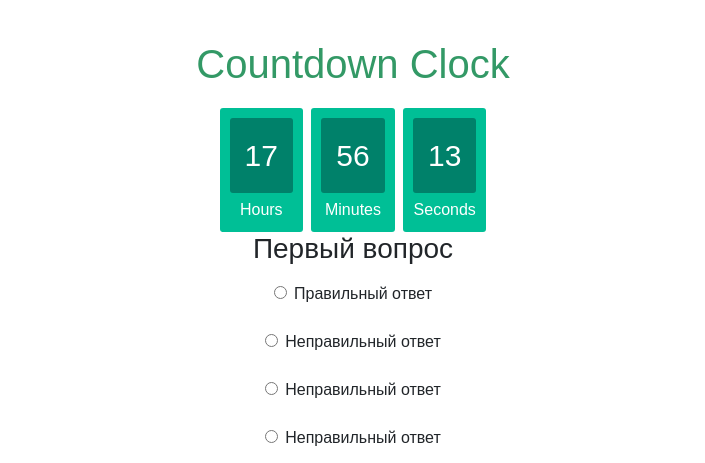
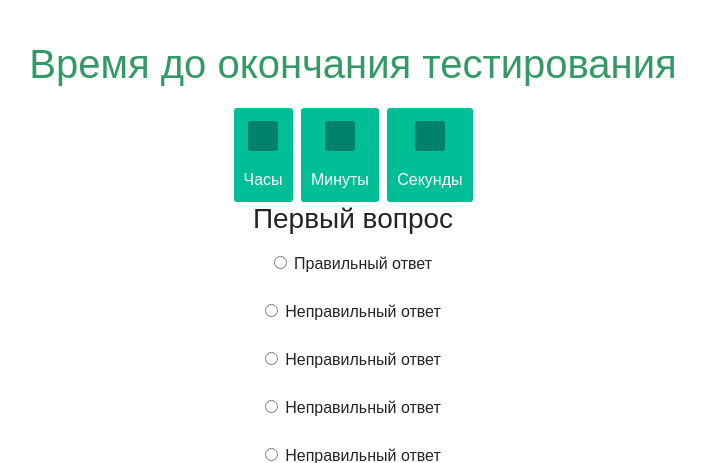
Before and after one commit to MarchenkoAN/test_app, a Django app: template qwestion/templates/qwestion/start.html in a window 1280 px wide. Shown: the top 463 px of the page, without its empty margins (287-992 px from the left). Run offline with Django 3.2, Linux system fonts and the light colour scheme; data comes from the database, SQL or seed files in the repository; both versions use the stored data as it was after the commit; the template is opened without the code that fills it: values that come from a table or form of the project are taken from there, most other values are stand-ins (such as "Sample title", 1, 10 or a date in 2020); some libraries are stand-ins or nearby versions.

Commit message:
Add timer

```diff
--- a/qwestion/templates/inc/countdown.html
+++ b/qwestion/templates/inc/countdown.html
@@ -1,19 +1,20 @@
 {% load static %} <!-- Instruct Django to load static files -->
+{% load filter %}
 
-<h1 class="countdown-title">Countdown Clock</h1>
+<h1 class="countdown-title">Время до окончания тестирования</h1>
 <div id="countdown" class="countdown">
   <div class="countdown-number">
     <span class="hours countdown-time"></span>
-    <span class="countdown-text">Hours</span>
+    <span class="countdown-text">Часы</span>
   </div>
   <div class="countdown-number">
     <span class="minutes countdown-time"></span>
-    <span class="countdown-text">Minutes</span>
+    <span class="countdown-text">Минуты</span>
   </div>
   <div class="countdown-number">
     <span class="seconds countdown-time"></span>
-    <span class="countdown-text">Seconds</span>
+    <span class="countdown-text">Секунды</span>
   </div>
 </div>
-<script type="text/javascript"> var deadline = new Date({{ mytimer|date:"Y"}},{{ mytimer|date:"m"}},{{ mytimer|date:"d"}},{{ mytimer|date:"H"}},{{ mytimer|date:"i"}},{{ mytimer|date:"s"}} ) </script>
+<script type="text/javascript"> var deadline = new Date({{ mytimer|dateWithZeroBasedMonth}}) </script>
 <script type="text/javascript" src="{% static 'js/main.js' %}"></script>
--- /dev/null
+++ b/qwestion/templatetags/filter.py
@@ -0,0 +1,20 @@
+
+from django import template
+from django.utils.dateparse import parse_datetime
+from django.utils.html import mark_safe
+
+from django.utils.datetime_safe import date, datetime
+
+register = template.Library()
+
+@register.filter(name='dateWithZeroBasedMonth')
+def dateWithZeroBasedMonth(value):
+    if value is None:
+        value = datetime.now()
+    year = value.year
+    month = value.month
+    day = value.day
+    hours = value.hour
+    minutes = value.minute
+    seconds = value.second
+    return str(year) + "," + str(month-1) + "," + str(day) + "," + str(hours) + "," + str(minutes) + "," + str(seconds)
```
Also changed, not shown: db.sqlite3, qwestion/templatetags/__init__.py (added).
